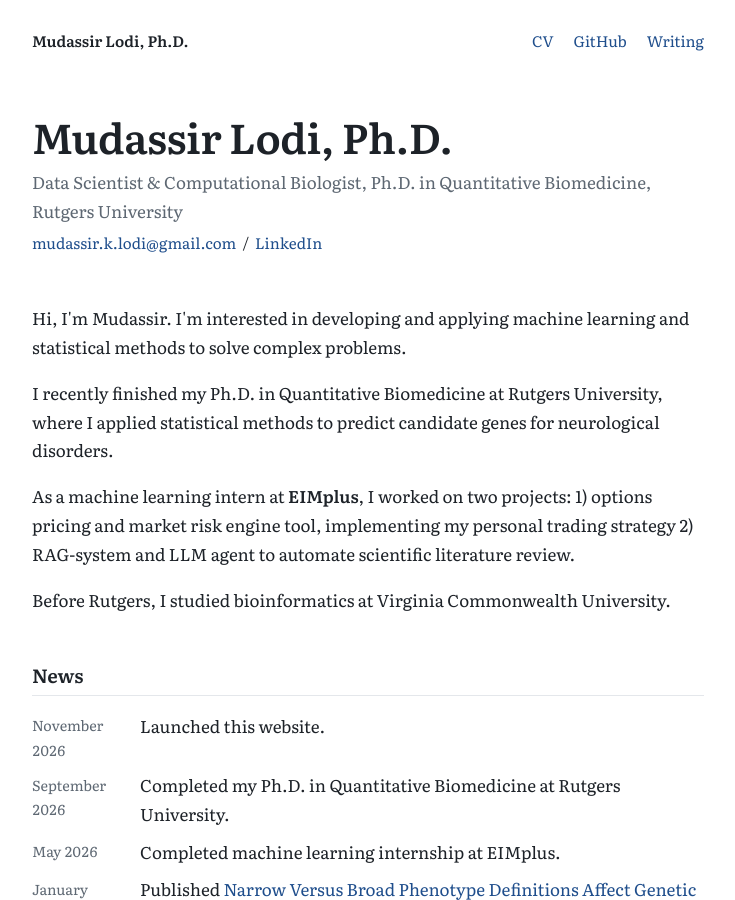
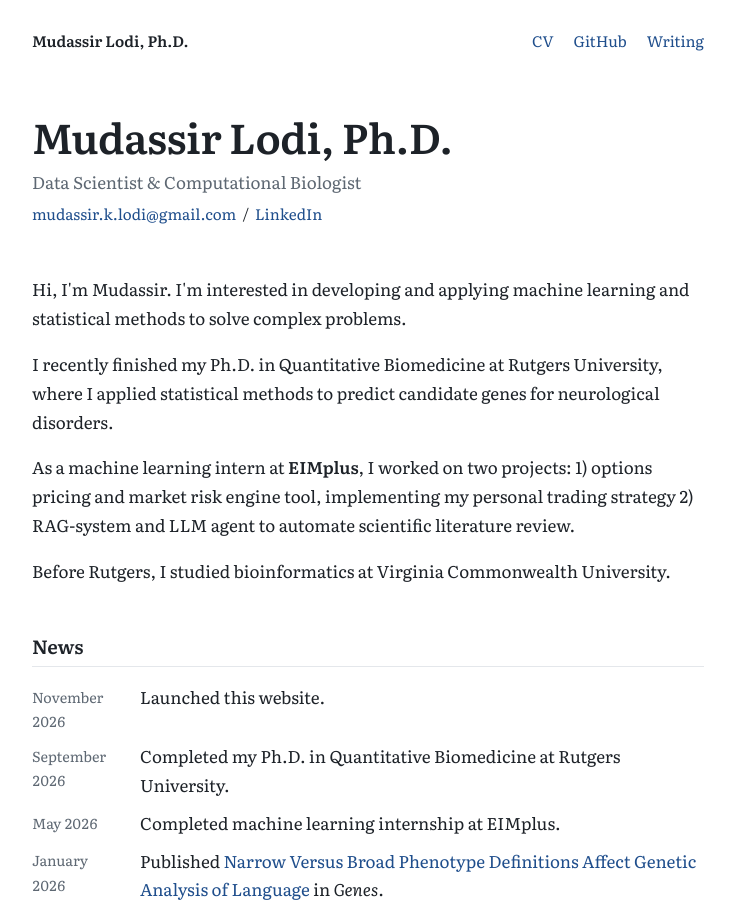
Before and after one commit to mklodi1/mklodi1.github.io, a Jekyll site: the page built from index.html, in a window 1280 px wide and 900 px high. Shown: the whole window, without its empty margins (272-1007 px from the left). Built offline with Jekyll 4.4.1, drawn with Linux system fonts in a browser that asks for light colours; part of the change alters nothing that is shown.

Commit message:
Update _config.yml

```diff
--- a/_config.yml
+++ b/_config.yml
@@ -3,7 +3,7 @@
 # ---------------------------------------------------------------
 title: Mudassir Lodi, Ph.D.
 role: Data Scientist & Computational Biologist
-affiliation: Ph.D. in Quantitative Biomedicine, Rutgers University
+# affiliation: Ph.D. in Quantitative Biomedicine, Rutgers University
 
 # Your address. Change this when you connect your own domain.
 url: "https://mklodi1.github.io"
```
